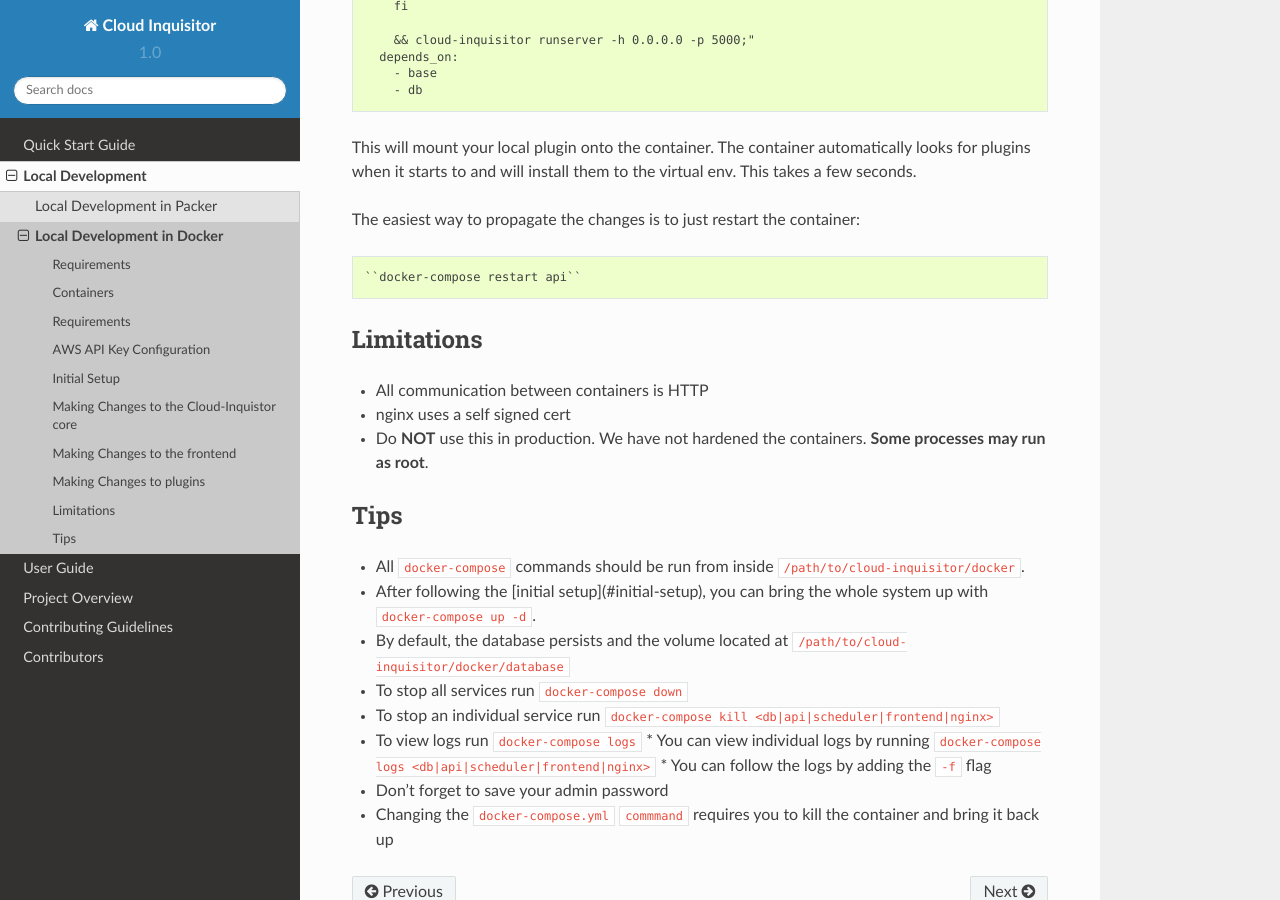
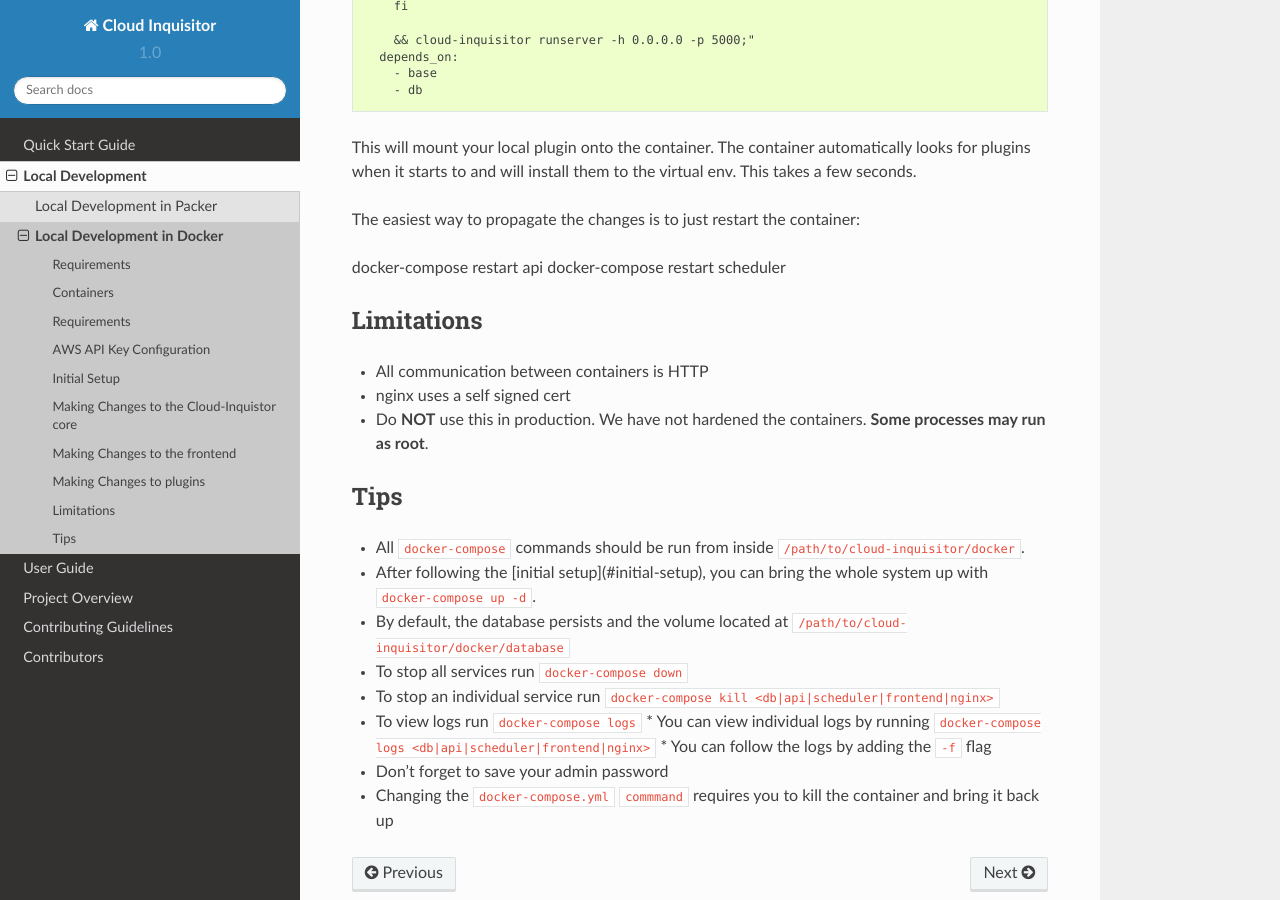
Before and after one commit to RiotGames/cinq-docs, a Sphinx documentation site: the page built from source/local-development/docker.rst, in a window 1280 px wide and 900 px high, scrolled down 3774 px. Built offline with Sphinx 7.4.7 and the Read the Docs theme 2.0.0, drawn with Linux system fonts in a browser that asks for light colours; formulas are drawn with MathJax 3.

Commit message:
Update docker.rst

```diff
--- a/source/local-development/docker.rst
+++ b/source/local-development/docker.rst
@@ -193,8 +193,8 @@
 The easiest way to propagate the changes is to just restart the container:
 ::
 
-``docker-compose restart api``
-
+docker-compose restart api
+docker-compose restart scheduler
 
 Limitations
 -----------
```
